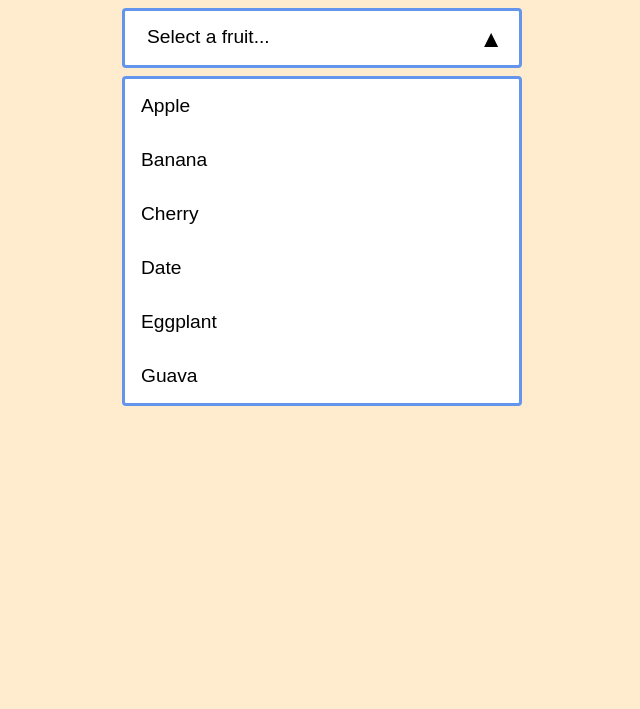
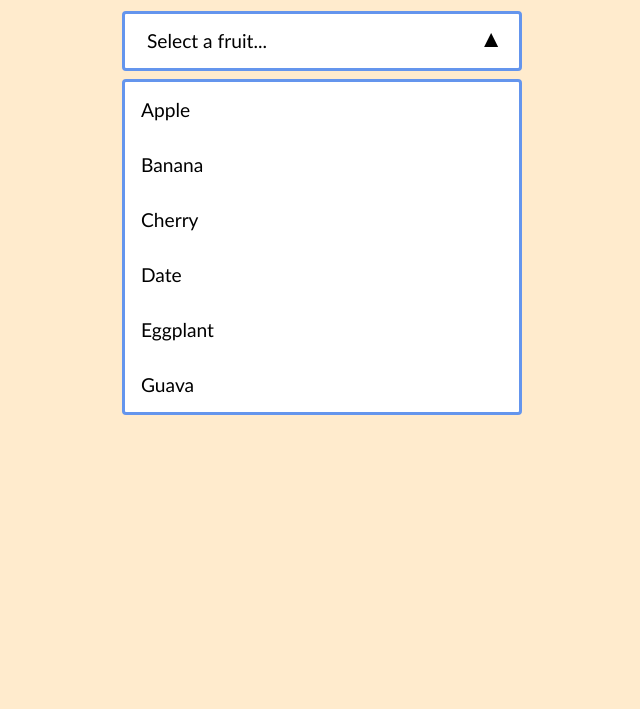
Before and after one commit to lyndonpanton/custom-dropdown-menu, a website built with webpack: page src/index.html in a window 1280 px wide. Shown: the part 91-800 px from the top of the page, without its empty margins (318-958 px from the left). Built offline with nearby package versions, Linux system fonts and the light colour scheme.

Commit message:
Style: Change font

```diff
--- a/src/styles.css
+++ b/src/styles.css
@@ -2,7 +2,7 @@
 * {
     box-sizing: border-box;
 
-    font-family: Arial, Helvetica, sans-serif;
+    font-family: Candara, Calibri, Segoe, Segoe UI, Optima, Arial, sans-serif;
     font-size: 16px;
 }
 
@@ -62,7 +62,7 @@ main {
     display: inline-block;
     position: absolute;
 
-    top: 14px;
+    top: 9px;
     right: 16px;
 
     font-size: 1.5rem;
```
Also changed, not shown: src/index.js (+8 -2 lines).
